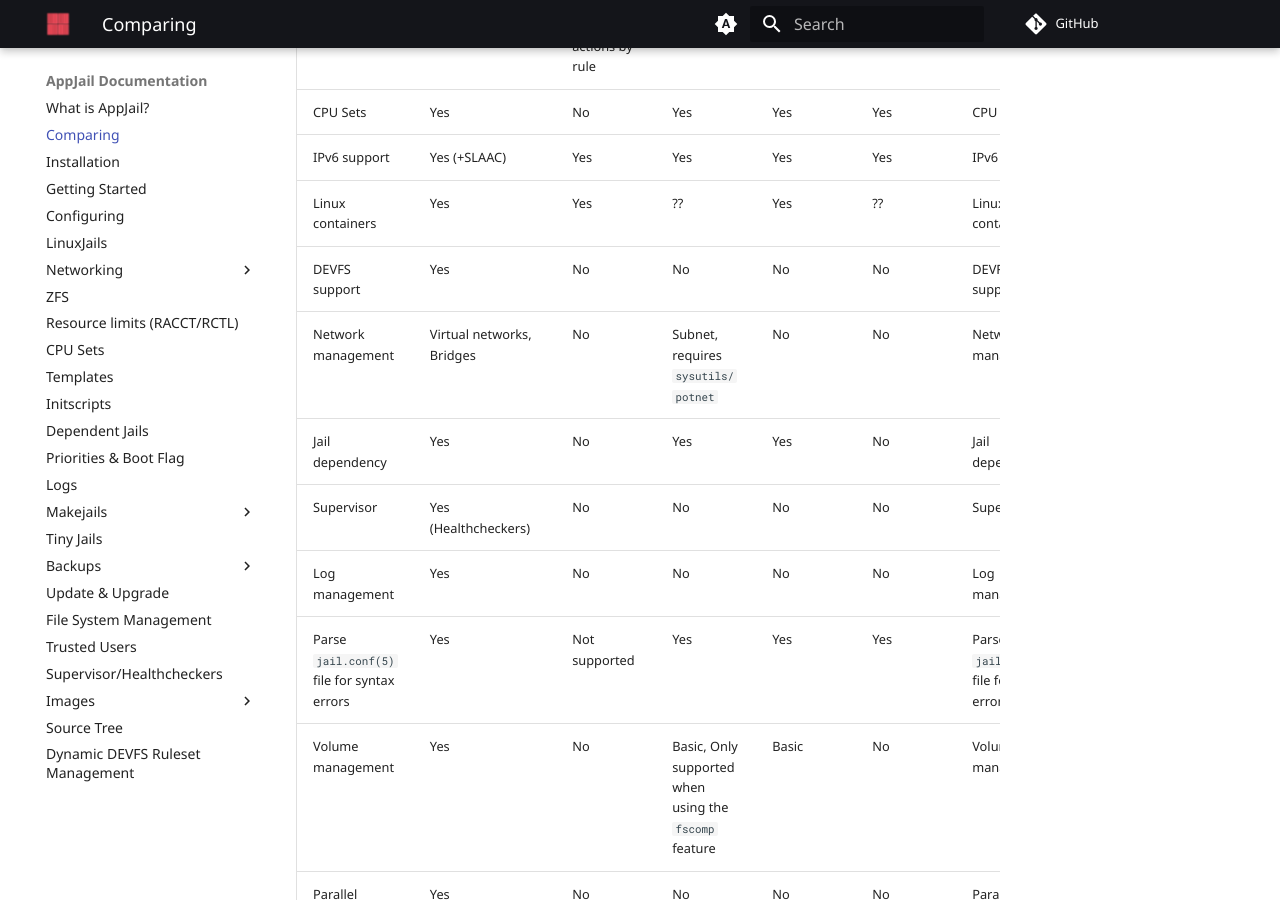
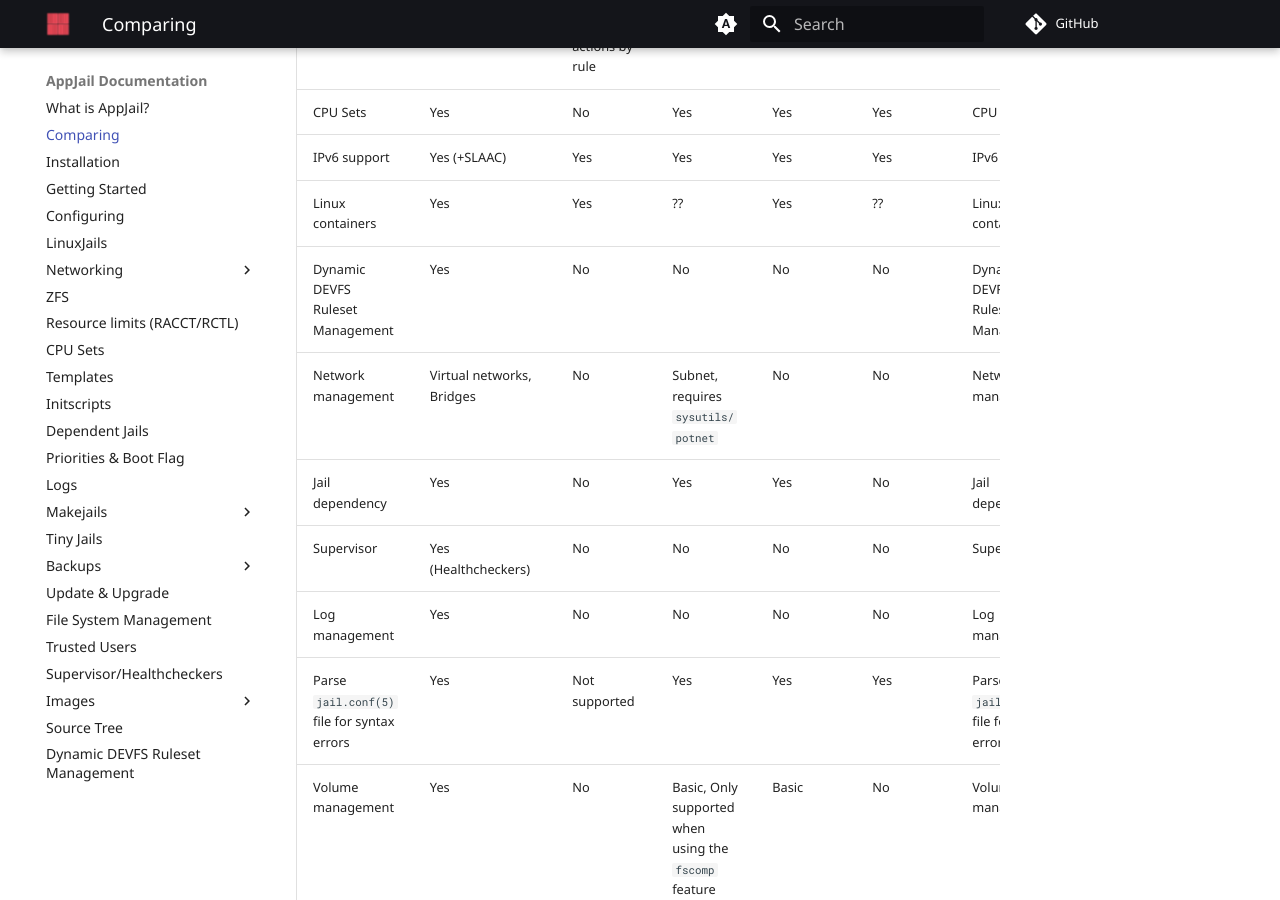
Before and after one commit to DtxdF/AppJail.docs, an MkDocs documentation site: the page built from docs/compare.md, in a window 1280 px wide and 900 px high, scrolled down 905 px. Built offline with MkDocs 1.6.1 and Material for MkDocs 9.7.7, drawn with Linux system fonts in a browser that asks for light colours; comment, search, counter and statistics services are not loaded.

Commit message:
Change `DEVFS support` -> `Dynamic DEVFS Ruleset Management`

```diff
--- a/docs/compare.md
+++ b/docs/compare.md
@@ -10,7 +10,7 @@
 | CPU Sets | Yes | No | Yes | Yes | Yes | CPU Sets |
 | IPv6 support | Yes (+SLAAC) | Yes | Yes | Yes | Yes | IPv6 support |
 | Linux containers | Yes  | Yes | ?? | Yes | ?? | Linux containers |
-| DEVFS support | Yes | No | No | No | No | DEVFS support |
+| Dynamic DEVFS Ruleset Management | Yes | No | No | No | No | Dynamic DEVFS Ruleset Management |
 | Network management | Virtual networks, Bridges  | No | Subnet, requires `sysutils/potnet` | No | No | Network management |
 | Jail dependency | Yes | No | Yes | Yes | No | Jail dependency |
 | Supervisor | Yes (Healthcheckers) | No | No | No | No | Supervisor |
```
